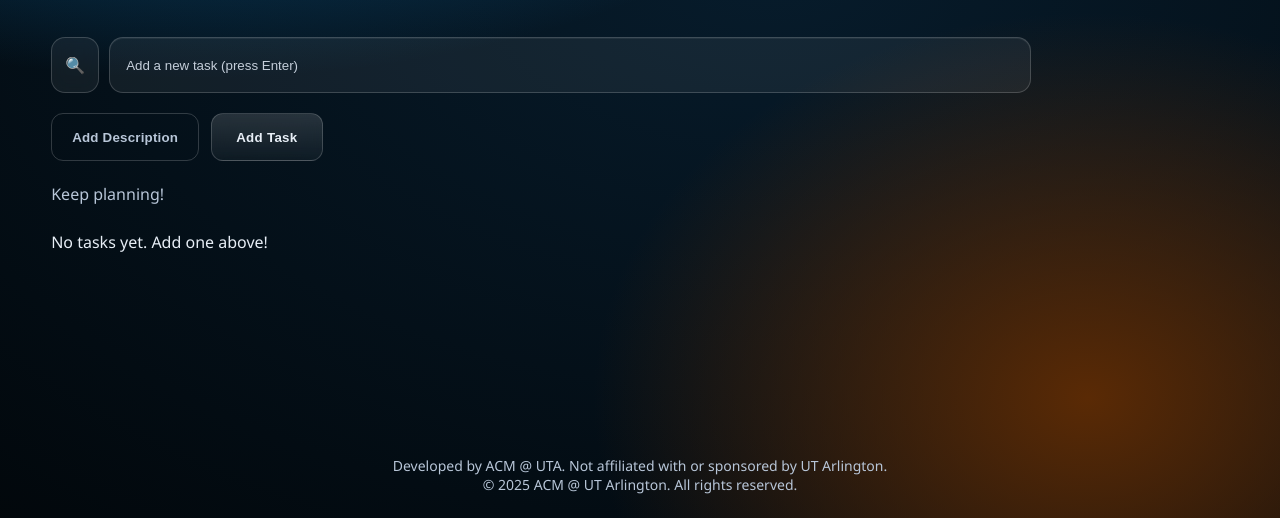
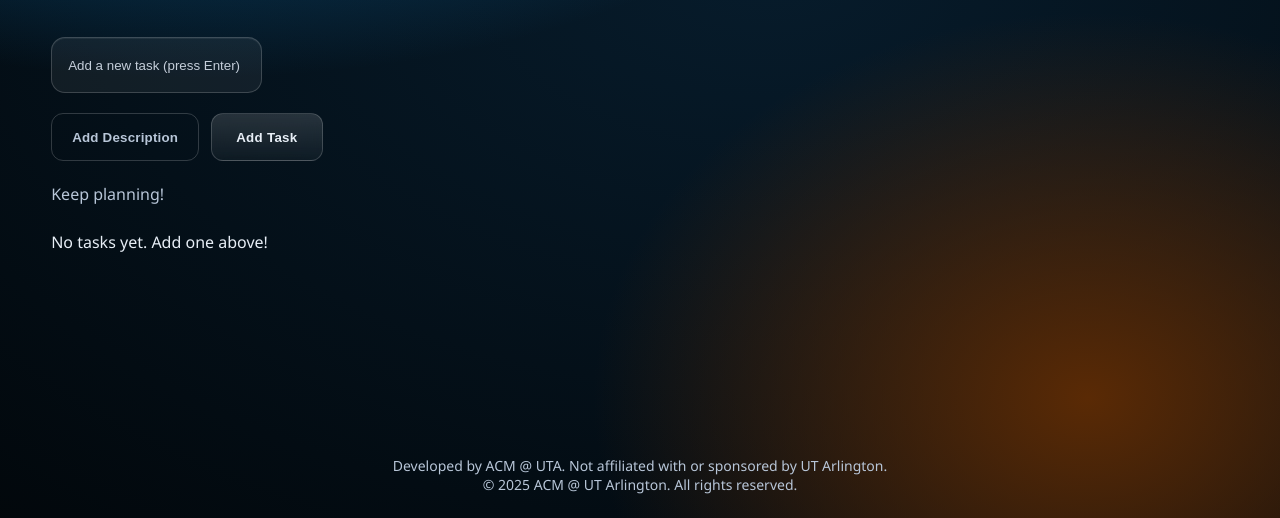
Before and after one commit to TanzidAzad/Basic-To-Do-App, a plain HTML site: page index.html in a window 1280 px wide. Shown: the part 282-800 px from the top of the page. Drawn offline with Linux system fonts and the light colour scheme.

Commit message:
Remove search icon from input field - clean single input layout

```diff
--- a/index.html
+++ b/index.html
@@ -15,7 +15,6 @@
             <p class="hero-tagline">Plan your day with ease! All at one place.</p>
 
             <div class="search-row">
-                <span class="search-icon" aria-hidden="true">🔍</span>
                 <input type="text" id="todoInput" placeholder="Add a new task (press Enter)">
             </div>
 
--- a/style.css
+++ b/style.css
@@ -113,24 +113,8 @@ body {
 
 /* BIG SEARCH ROW (reuses existing input/button IDs) */
 .search-row {
-    display: grid;
-    grid-template-columns: 48px 1fr;
-    align-items: center;
-    gap: 10px;
     margin-top: 40px;
     width: min(980px, 100%);
-}
-
-.search-icon {
-    width: 48px;
-    height: 56px;
-    display: grid;
-    place-items: center;
-    color: #d0d8e2;
-    background: var(--field);
-    border: 1px solid var(--field-border);
-    border-radius: 14px;
-    backdrop-filter: blur(8px);
 }
 
 #todoInput {
```
